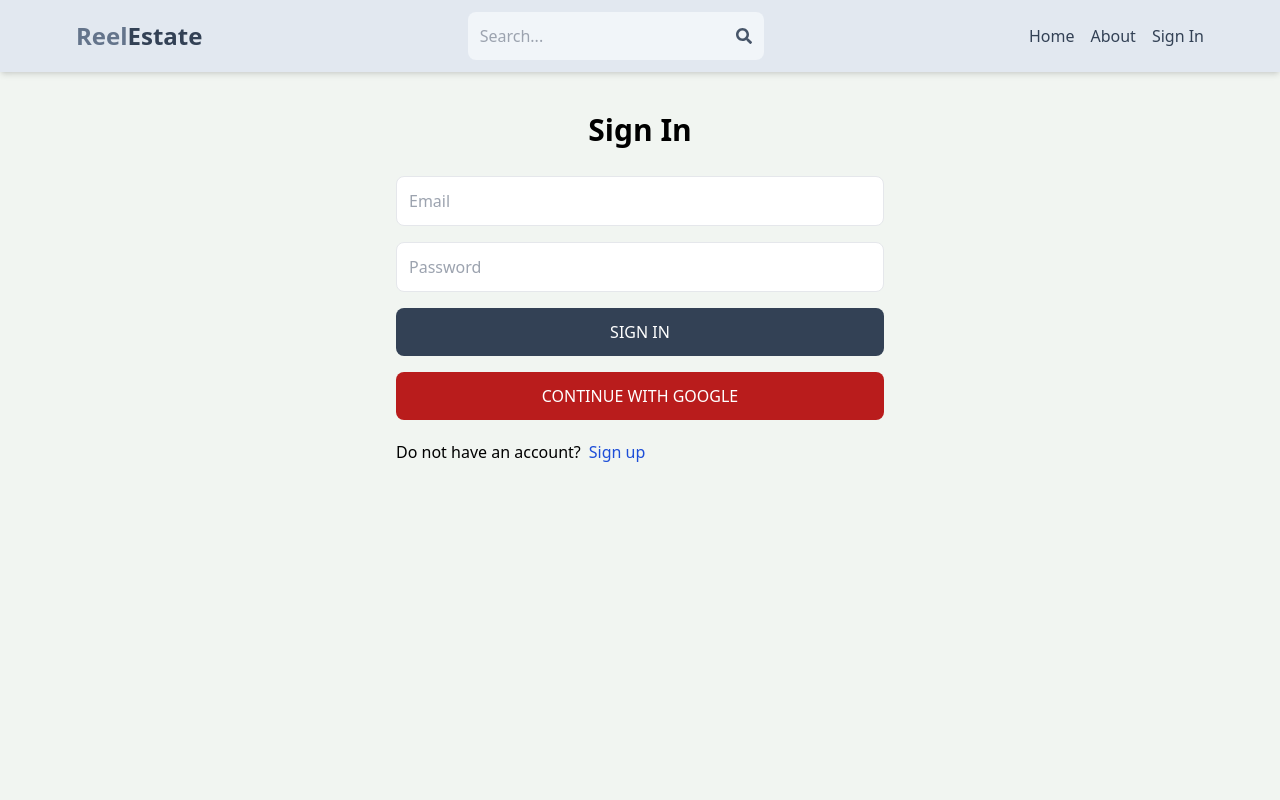
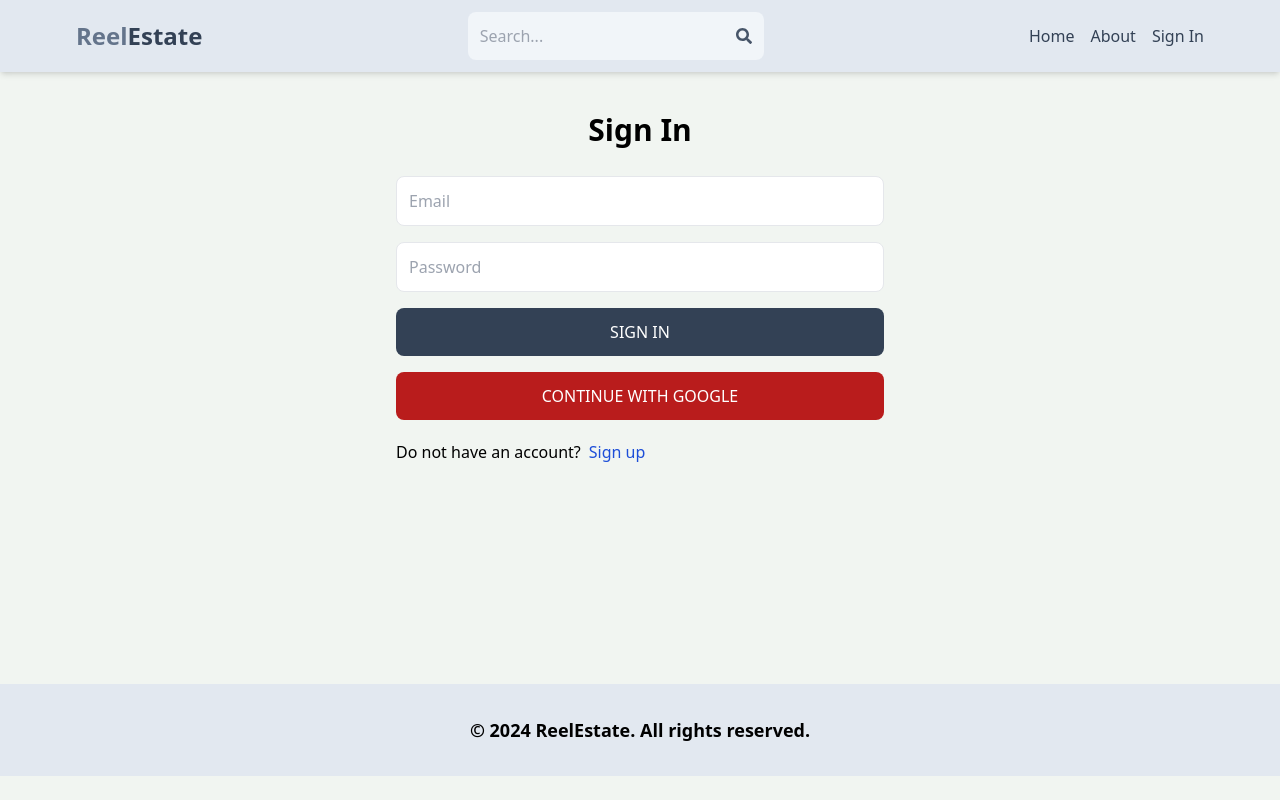
Before and after one commit to Rana-Abdul-Waleed/mern_estate, a React (Vite) app in the folder client/: page /sign-in in a window 1280 px wide. Built offline with nearby package versions, Linux system fonts and the light colour scheme; no server answers.

Commit message:
add footer

```diff
--- a/client/src/App.jsx
+++ b/client/src/App.jsx
@@ -11,6 +11,7 @@ import CreateListing from "./pages/CreateListing.jsx";
 import UpdateListing from "./pages/UpdateListing.jsx";
 import Listing from "./pages/Listing.jsx";
 import Search from "./pages/Search.jsx";
+import Footer from "./components/Footer.jsx";
 
 export default function App() {
   return (
@@ -32,6 +33,7 @@ export default function App() {
           />
         </Route>
       </Routes>
+      <Footer />
     </BrowserRouter>
   );
 }
--- /dev/null
+++ b/client/src/components/Footer.jsx
@@ -0,0 +1,9 @@
+import React from "react";
+
+export default function Footer() {
+  return (
+    <div className="mt-52 p-8 bg-slate-200 mx-auto flex items-center justify-center">
+      <p className="font-semibold text-sm sm:text-lg">&copy; 2024 ReelEstate. All rights reserved.</p>
+    </div>
+  );
+}
```
